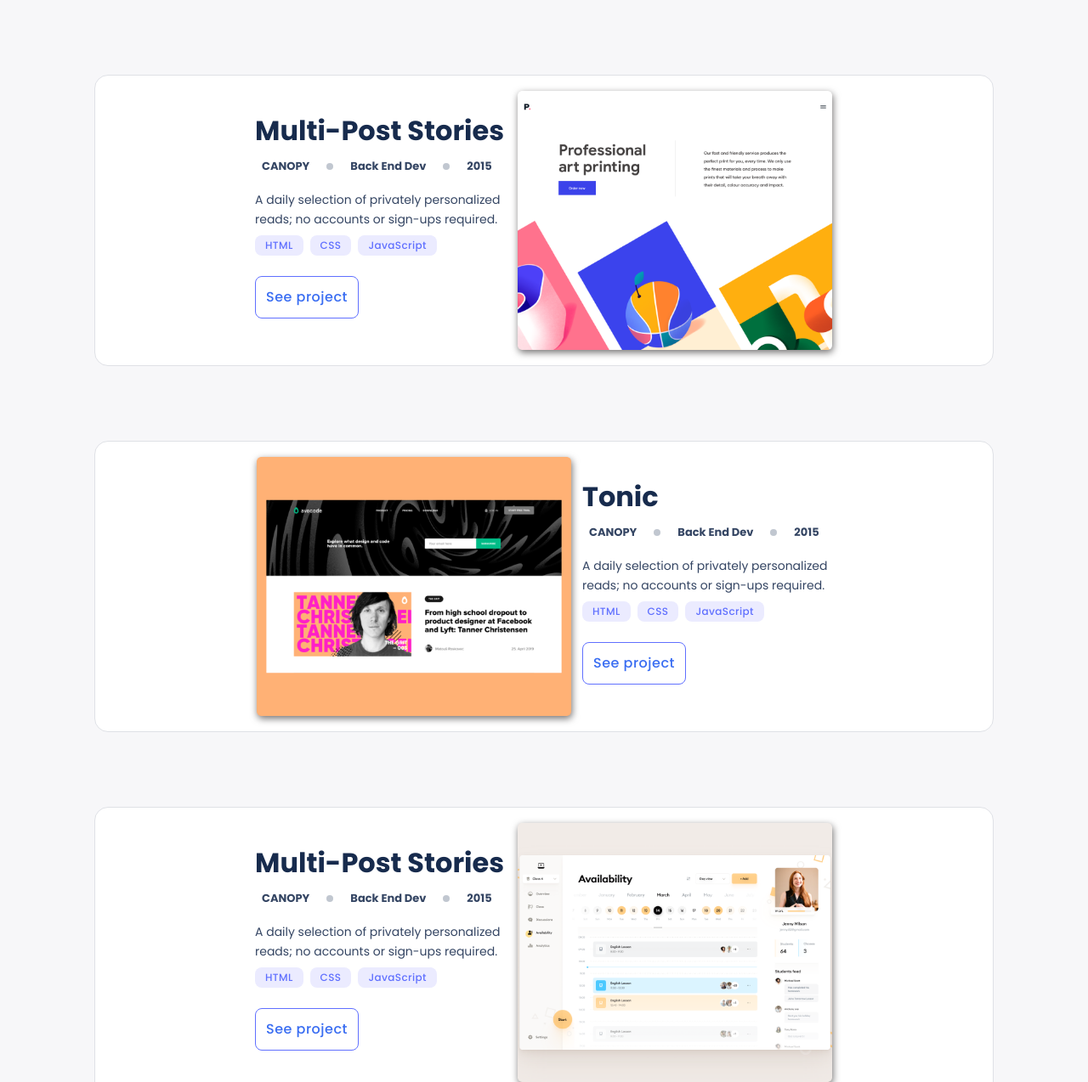
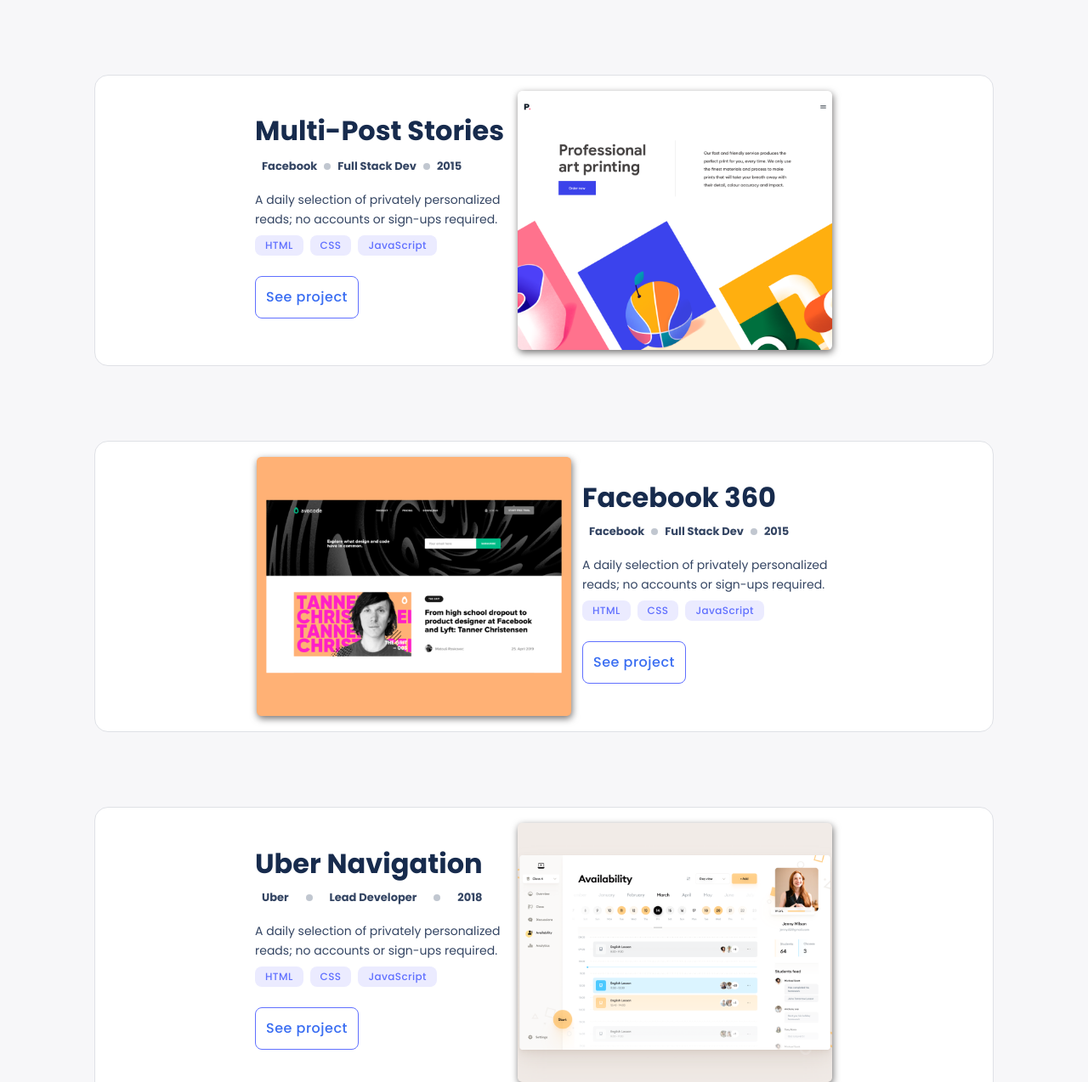
Before and after one commit to Wajahat-Rana/Portfolio, a website: page index.html in a window 1280 px wide. Shown: the part 1057-2331 px from the top of the page at 85% size. Drawn offline with Linux system fonts and the light colour scheme.

Commit message:
Added Responsive Content
Added different text for desktop layout as given in portfolio template. Which is displayed only when opened in desktop otherwise the mobile text will be available.

```diff
--- a/index.html
+++ b/index.html
@@ -89,10 +89,17 @@
         <div class="container-2">
           <div class="header-2">
             <div class="title">Multi-Post Stories</div>
-            <div class="info">
+            <div class="info none">
               <div class="category">CANOPY</div>
               <div class="dot"></div>
               <div class="category">Back End Dev</div>
+              <div class="dot"></div>
+              <div class="category">2015</div>
+            </div>
+            <div class="info-desktop">
+              <div class="category">Facebook</div>
+              <div class="dot"></div>
+              <div class="category">Full Stack Dev</div>
               <div class="dot"></div>
               <div class="category">2015</div>
             </div>
@@ -116,12 +123,22 @@
         <div class="image img-3">
         </div>
         <div class="container-2">
-          <div class="header-2">
+          <div class="header-2 none">
             <div class="title">Tonic</div>
-            <div class="info">
+            <div class="info ">
               <div class="category">CANOPY</div>
               <div class="dot"></div>
               <div class="category">Back End Dev</div>
+              <div class="dot"></div>
+              <div class="category">2015</div>
+            </div>
+          </div>
+          <div class="header-2-desktop">
+            <div class="title">Facebook 360</div>
+            <div class="info-desktop">
+              <div class="category">Facebook</div>
+              <div class="dot"></div>
+              <div class="category">Full Stack Dev</div>
               <div class="dot"></div>
               <div class="category">2015</div>
             </div>
@@ -144,7 +161,7 @@
         <div class="image img-4">
         </div>
         <div class="container-2">
-          <div class="header-2">
+          <div class="header-2 none">
             <div class="title">Multi-Post Stories</div>
             <div class="info">
               <div class="category">CANOPY</div>
@@ -152,6 +169,16 @@
               <div class="category">Back End Dev</div>
               <div class="dot"></div>
               <div class="category">2015</div>
+            </div>
+          </div>
+          <div class="header-2-desktop">
+            <div class="title">Uber Navigation</div>
+            <div class="info">
+              <div class="category">Uber</div>
+              <div class="dot"></div>
+              <div class="category">Lead Developer</div>
+              <div class="dot"></div>
+              <div class="category">2018</div>
             </div>
           </div>
           <div class="description-2">
--- a/style.css
+++ b/style.css
@@ -424,7 +424,7 @@
   overflow: hidden;
   background-color: white;
   border-radius: 0 80px 0 0;
-  padding: 0px 0px 0px 20px;
+  padding: 0 0 0 20px;
 }
 
 .header-3 {
@@ -489,9 +489,11 @@
   justify-content: center;
   align-items: center;
 }
-.lang-side{
+
+.lang-side {
   margin-top: 5%;
 }
+
 .get-resume {
   padding: 12px;
   border-radius: 8px;
@@ -681,7 +683,7 @@
   height: 17.211px;
   transform: rotate(-23.177deg);
   flex-shrink: 0;
-  background:  #7f8cff;
+  background: #7f8cff;
   position: absolute;
   top: 4%;
   right: -3%;
@@ -796,7 +798,31 @@
   width: 95%;
 }
 
+.info-desktop {
+  display: none;
+}
+
+.header-2-desktop {
+  display: none;
+}
+
 @media screen and (min-width: 768px) {
+  .info-desktop {
+    display: flex;
+    justify-content: flex-start;
+    align-items: center;
+  }
+
+  .none {
+    display: none;
+  }
+
+  .header-2-desktop {
+    display: flex;
+    flex-direction: column;
+    gap: 10px;
+  }
+
   .nav {
     display: none;
   }
@@ -1118,7 +1144,7 @@
     align-items: baseline;
   }
 
-  .row-reverse{
+  .row-reverse {
     flex-direction: row-reverse;
   }
 }
```
